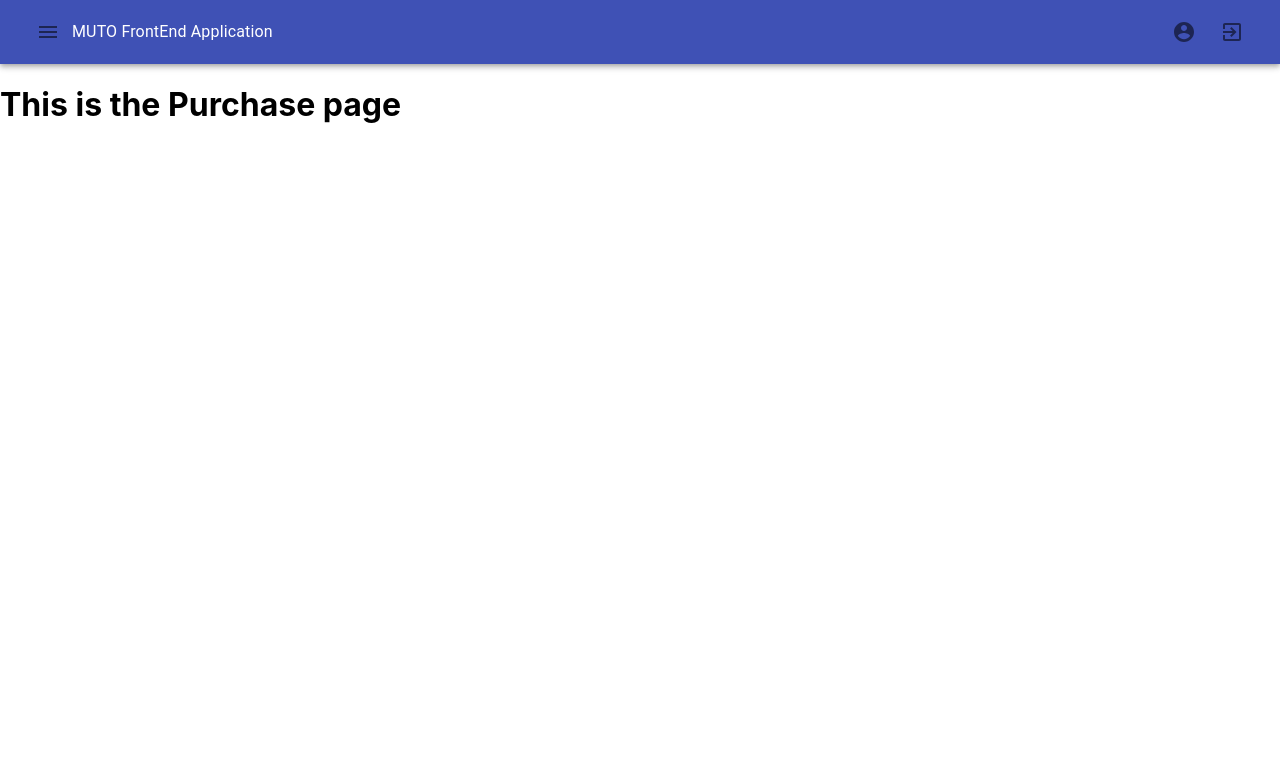
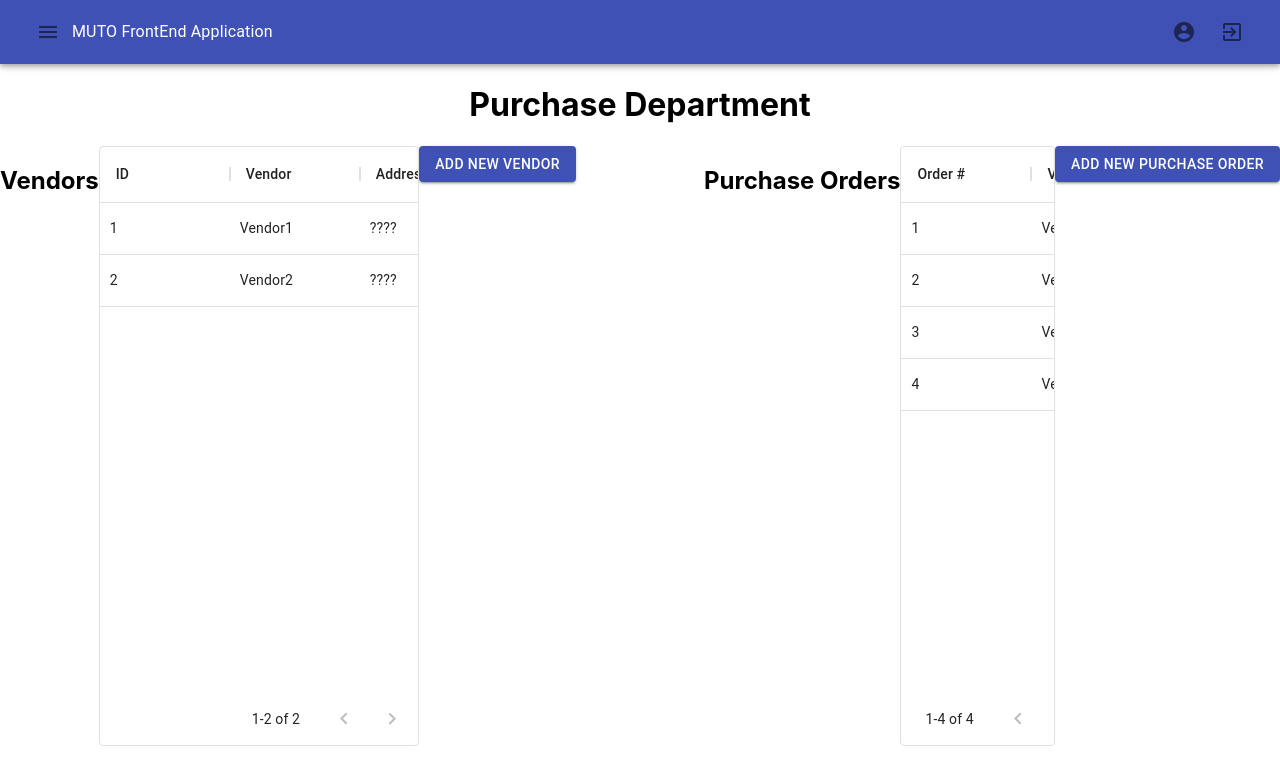
Before and after one commit to serum-390/soen390-team16-godzilla, a React (Create React App) app in the folder src/main/app/: page /Purchase in a window 1280 px wide. Shown: the top 784 px of the page. Built offline with nearby package versions, Linux system fonts and the light colour scheme.

Commit message:
Purchase Department Page Base
- Added base design for Purchase Department Page
- This contains 2 tables for vendors purchase orders, and 2 buttons for new vendors and new purchase orders

```diff
--- a/src/main/app/src/pages/Purchase.js
+++ b/src/main/app/src/pages/Purchase.js
@@ -1,10 +1,105 @@
-function Purchase() {
+import React, { useEffect, useState } from 'react';
+import { Box, Button, makeStyles, Typography } from '@material-ui/core';
+import { DataGrid } from '@material-ui/data-grid';
+import AppLogo from '../logo.svg';
+
+const useStyles = makeStyles(theme => ({
+    root: {
+      flexGrow: 1,
+      padding: theme.spacing(2),
+    },
+    sort: {
+      margin: theme.spacing(1),
+      textTransform: 'none',
+    },
+}));
+
+const vendorColumns = [
+    { field: 'id', headerName: 'ID', width: 130 },
+    { field: 'vendorName', headerName: 'Vendor', width: 130 },
+    { field: 'vendorAddress', headerName: 'Address', width: 130 },
+    { field: 'vendorPhone', headerName: 'Contact #', width: 130 }
+];
+
+const vendorRows = [
+    { id: 1, vendorName: 'Vendor1', vendorAddress: '????', vendorPhone: "123-456-7890"},
+    { id: 2, vendorName: 'Vendor2', vendorAddress: '????', vendorPhone: "123-456-7890"}
+];
+
+const orderColumns = [
+    { field: 'id', headerName: 'Order #', width: 130 },
+    { field: 'vendorName', headerName: 'Vendor', width: 130 },
+    { field: 'items', headerName: 'Items', width: 130 },
+    { field: 'timestamp', headerName: 'Timestamp', width: 130 },
+    { field: 'cost', headerName: 'Cost', width: 130 }
+];
+
+const orderRows = [
+    { id: 1, vendorName: 'Vendor1', items: '????', timestamp: "01/31/2021", cost:"$100"},
+    { id: 2, vendorName: 'Vendor1', items: '????', timestamp: "01/31/2021", cost:"$100"},
+    { id: 3, vendorName: 'Vendor2', items: '????', timestamp: "01/31/2021", cost:"$200"},
+    { id: 4, vendorName: 'Vendor1', items: '????', timestamp: "01/31/2021", cost:"$100"}
+];
+
+const Spinner = () => {
+    return (
+      <div>
+        <Box
+          display='flex'
+          flexDirection='column'
+          flexGrow={1}
+          style={{
+            justifyContent: 'center',
+            alignItems: 'center',
+          }}
+        >
+          <img src={AppLogo} alt='React Logo' className='App-logo' />
+          <h1>Loading...</h1>
+        </Box>
+      </div>
+    );
+}
+
+const LoadedView = ({classes, inventory}) => {
     return(
-        <div>
-            <h1>This is the Purchase page</h1>
+        <div style={{ height: 600, width: '100%'}}>
+            <h1 style={{textAlign:"center"}}>Purchase Department</h1>
+            <div style={{ height: 600, width: '45%', float: 'left'}}>
+                <h2 style={{float: 'left'}}>Vendors</h2>
+                    <Button variant="contained" color="primary" style={{float: 'right'}}>
+                        Add New Vendor
+                    </Button>
+                <DataGrid rows={vendorRows} columns={vendorColumns} pageSize={4} />
+            </div>
+            <div style={{ height: 600, width: '45%', float: 'right'}}>
+                <div>
+                    <h2 style={{float: 'left'}}>Purchase Orders</h2>
+                    <Button variant="contained" color="primary" style={{float: 'right'}}>
+                        Add New Purchase Order
+                    </Button>
+                </div>
+                <DataGrid rows={orderRows} columns={orderColumns} pageSize={4} />
+            </div>
         </div>
     );
+  }
 
-}
+function Purchase(){
+
+    const classes = useStyles();
+    const [inventory, setInventory] = useState([]);
+    const [loading, setLoading] = useState(true);
+
+    useEffect(() => {
+      /*getInventory().then(inv => {
+        setInventory(inv);
+
+      });*/
+      setLoading(false);
+    }, []);
+
+    return loading ? <Spinner />
+                   : <LoadedView classes={classes} inventory={inventory} />;
+  }
 
 export default Purchase;
```
Also changed, not shown: 1 other file (tests, documents, lock files or other folders).
